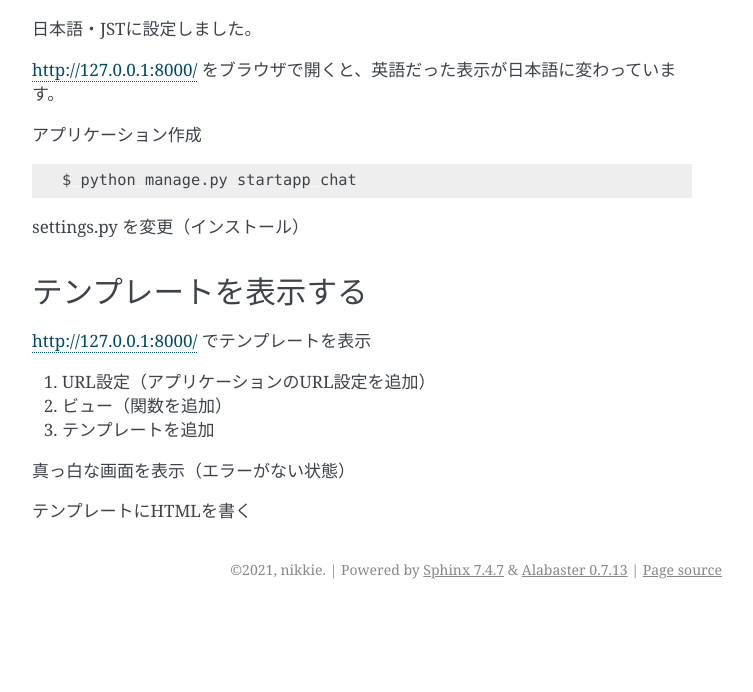
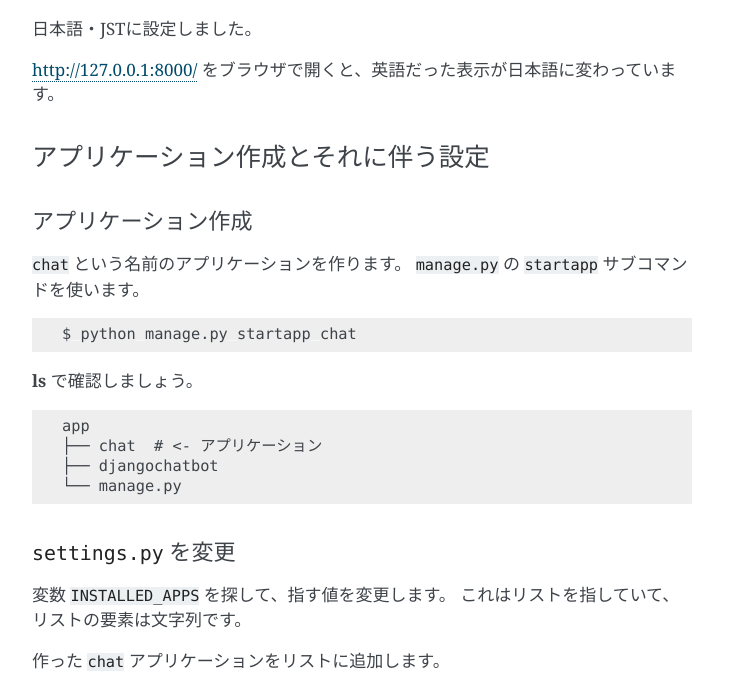
Before and after one commit to ftnext/chatbot-lecture-2021, a Sphinx documentation site: the page built from source/40-django-app-basic/index.rst, in a window 1280 px wide and 1400 px high, scrolled down 6500 px. Shown: the part 121-813 px from the top of the window, without its empty margins (388-1141 px from the left). Built offline with Sphinx 7.4.7, drawn with Linux system fonts in a browser that asks for light colours; before the commit the page ends 7230 px from its top, so only the background shows below that; some of the changed text lies outside the part shown; grey boxes are pictures that could not be loaded.

Commit message:
[feat] Add detail about application

```diff
--- a/source/40-django-app-basic/2-create-project-and-application.rst.txt
+++ b/source/40-django-app-basic/2-create-project-and-application.rst.txt
@@ -169,10 +169,48 @@ http://127.0.0.1:8000/ をブラウザで開き、ロケットが動いている
 
 http://127.0.0.1:8000/ をブラウザで開くと、英語だった表示が日本語に変わっています。
 
+アプリケーション作成とそれに伴う設定
+----------------------------------------
+
 アプリケーション作成
+^^^^^^^^^^^^^^^^^^^^
+
+``chat`` という名前のアプリケーションを作ります。
+:file:`manage.py` の ``startapp`` サブコマンドを使います。
 
 .. code-block:: shell
 
     $ python manage.py startapp chat
 
-settings.py を変更（インストール）
+:command:`ls` で確認しましょう。
+
+.. code-block::
+
+    app
+    ├── chat  # <- アプリケーション
+    ├── djangochatbot
+    └── manage.py
+
+:file:`settings.py` を変更
+^^^^^^^^^^^^^^^^^^^^^^^^^^^^^^^^^^^^^^^^
+
+変数 ``INSTALLED_APPS`` を探して、指す値を変更します。
+これはリストを指していて、リストの要素は文字列です。
+
+作った ``chat`` アプリケーションをリストに追加します。
+
+.. literalinclude:: ../../app/djangochatbot/settings.py
+    :language: python
+    :caption: app/djangochatbot/settings.py
+    :lines: 38-47
+    :emphasize-lines: 9
+
+発展：追加した文字列の意味
+~~~~~~~~~~~~~~~~~~~~~~~~~~~~~~~~~~~~~~~~
+
+``chat`` アプリケーションの一部として作られた :file:`app/chat/apps.py` の中のクラスを指定しています。
+
+.. literalinclude:: ../../app/chat/apps.py
+    :language: python
+    :caption: app/chat/apps.py
+    :emphasize-lines: 4
```
